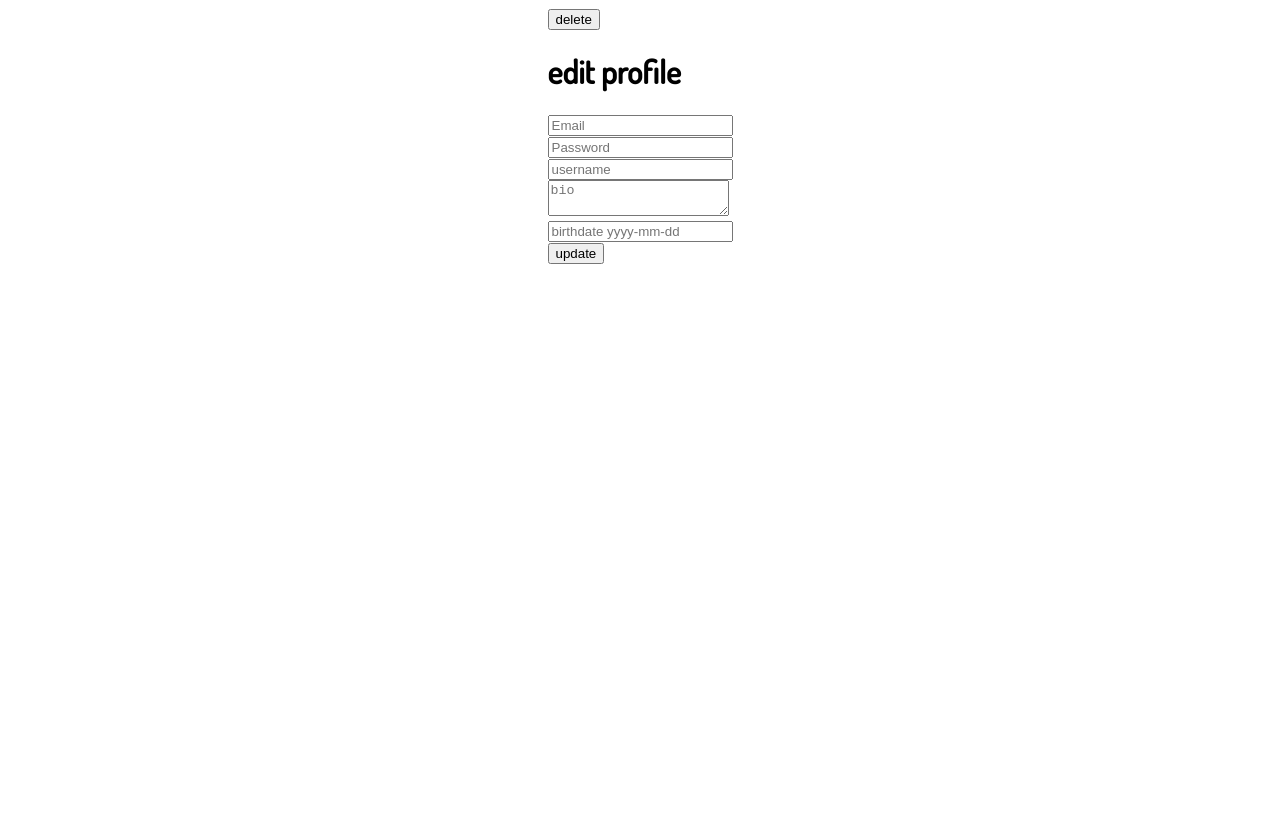
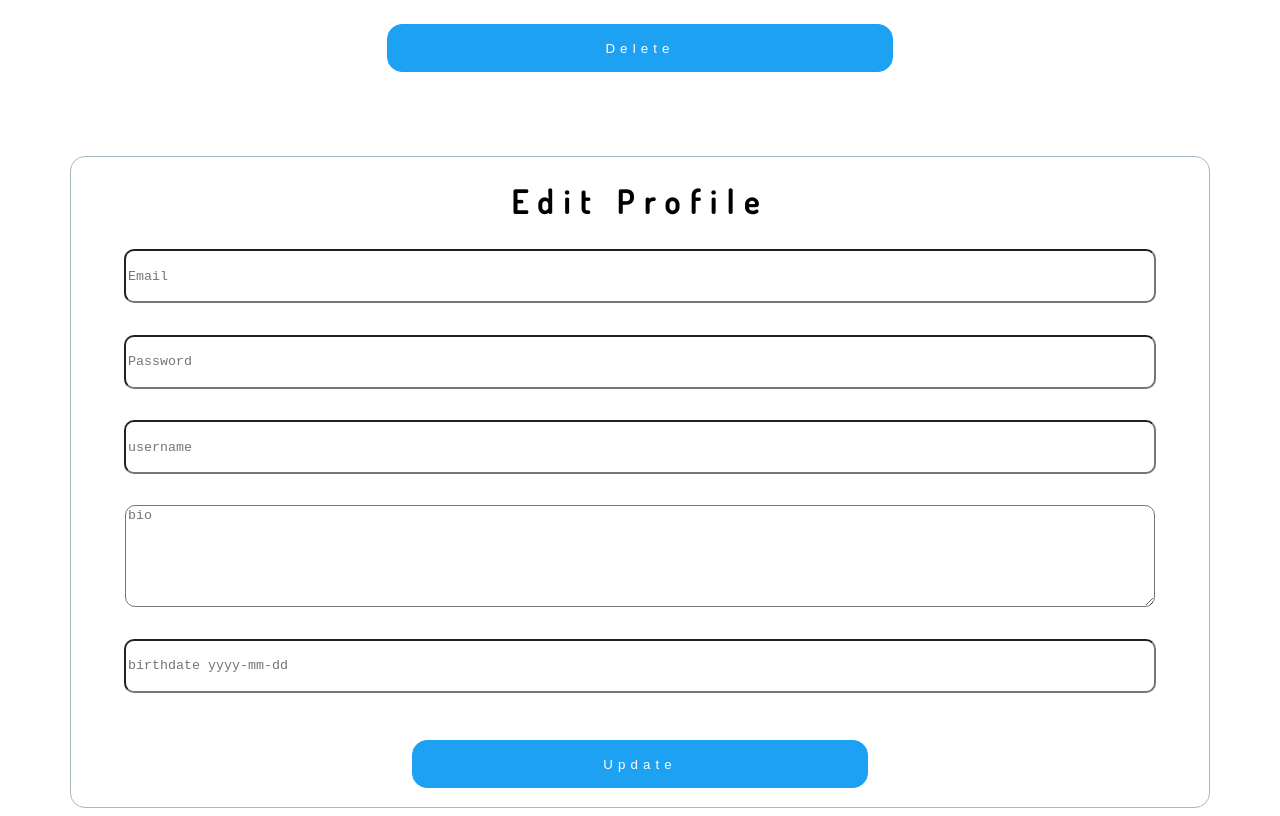
Before and after one commit to khalidamairi3/vueTweeter, a Vue app: page /#/editProfile in a window 1280 px wide. Built offline with nearby package versions, Linux system fonts and the light colour scheme.

Commit message:
styling and updating discover edit and delete profile

```diff
--- a/src/components/deleteProfile.vue
+++ b/src/components/deleteProfile.vue
@@ -1,5 +1,5 @@
 <template>
-    <div>
+    <div id="deleteProfile">
         <button @click="deleteProfile">delete</button>
 
     </div>
@@ -42,6 +42,35 @@ import cookies from "vue-cookies";
     }
 </script>
 
-<style lang="sass" scoped>
+<style lang="scss" scoped>
+#deleteProfile{
+  width: 100%;
+  text-align: center;
+}
+
+ button{
+        margin-top: 2vh;
+        width: 40%;
+        height: 6vh;
+        background-color: #1DA1F2;
+        color: white;
+        border-radius: 15px 15px 15px 15px;
+        border: 1px solid  #1DA1F2 ;
+        text-transform: capitalize;
+        letter-spacing: 0.4vw;
+        margin-bottom: 2vh;
+
+
+
+        &:hover{
+            border: 1px solid  #1DA1F2 ;
+            background-color:white;
+            color: #1DA1F2;
+            transition: all 0.2s ease-in;
+            box-shadow: 2px 2px #AAB8C2;
+
+
+        }
+    }
 
 </style>
--- a/src/components/editProfile.vue
+++ b/src/components/editProfile.vue
@@ -1,5 +1,6 @@
 <template>
-  <div>
+  <div id="editProfile">
+
     <h1>edit profile</h1>
     <input type="text" placeholder="Email" v-model="email" />
     <br />
@@ -71,6 +72,61 @@ export default {
 };
 </script>
 
-<style lang="sass" scoped>
+<style lang="scss" scoped>
+
+#editProfile{
+  // width: 100%;
+    text-transform: capitalize;
+    letter-spacing: 0.8vw;
+    min-height: 80%;
+    width: 90%;
+    display: grid;
+    justify-items: center;
+    align-items: center;
+    border-radius: 15px 15px 15px 15px;
+    border: 1px solid #AAB8C2;
+
+
+    input{
+
+        width: 90%;
+        height: 6vh;
+        border-radius: 10px 10px 10px 10px;
+        font-family: 'Courier New', Courier, monospace;
+    }
+    textarea{
+        width: 90%;
+        height: 12vh;
+        border-radius: 10px 10px 10px 10px;
+    }
+    p{
+      color: #3E000C;
+    }
+    button{
+        margin-top: 2vh;
+        width: 40%;
+        height: 6vh;
+        background-color: #1DA1F2;
+        color: white;
+        border-radius: 15px 15px 15px 15px;
+        border: 1px solid  #1DA1F2 ;
+        text-transform: capitalize;
+        letter-spacing: 0.4vw;
+        margin-bottom: 2vh;
+
+
+
+        &:hover{
+            border: 1px solid  #1DA1F2 ;
+            background-color:white;
+            color: #1DA1F2;
+            transition: all 0.2s ease-in;
+            box-shadow: 2px 2px #AAB8C2;
+
+
+        }
+    }
+
+}
 
 </style>
--- /dev/null
+++ b/src/components/trending.vue
@@ -0,0 +1,67 @@
+<template>
+  <div>
+    <tweetDisplay v-for="tweet in tweets" :key="tweet.tweetId" :Tweet="tweet" />
+  </div>
+</template>
+
+<script>
+import axios from "axios";
+// import cookies from "vue-cookies"
+import tweetDisplay from "./tweet";
+export default {
+  name: "trending-page",
+  components: {
+    tweetDisplay
+  },
+  mounted() {
+    axios
+      .request({
+        url: "https://tweeterest.ml/api/tweets",
+        method: "GET",
+        headers: {
+          "Content-Type": "application/json",
+          "X-Api-Key": "ZbUbhpzNbCXwE9Cbn4nK9zYQT1aNxPuRXkYLjJB7pqa67"
+        }
+      })
+      .then(response => {
+        this.tweets = response.data;
+
+        for (let i = 0; i < this.tweets.length; i++) {
+
+          axios
+            .request({
+              url: "https://tweeterest.ml/api/tweet-likes",
+              method: "GET",
+              params: {
+                tweetId: this.tweets[i].tweetId
+              },
+              headers: {
+                "Content-Type": "application/json",
+                "X-Api-Key": "ZbUbhpzNbCXwE9Cbn4nK9zYQT1aNxPuRXkYLjJB7pqa67"
+              }
+            })
+            .then(response => {
+              this.tweets[i].likes = response.data.length;
+              console.log(this.tweets[i]);
+              if(i==this.tweets.length){
+                  this.tweets.sort((a,b)=>{
+                      return (a.likes < b.likes) ? 1 : -1;
+                  });
+              }
+              console.log(this.tweets);
+            })
+            .catch(() => {});
+        }
+      })
+      .catch(() => {});
+  },
+  data() {
+    return {
+      tweets: []
+    };
+  }
+};
+</script>
+
+<style lang="scss" scoped>
+</style>
--- a/src/components/tweet.vue
+++ b/src/components/tweet.vue
@@ -3,7 +3,7 @@
     <p class="username" @click="selectUser(tweet.userId)">
       {{ tweet.username }}
     </p>
-    <p class="date">{{ tweet.created_at }}</p>
+    <p class="date">{{ tweet.createdAt }}</p>
     <div v-if="isuser">
       <i @click="editToShow()" id="myBtn" class="far fa-edit"></i>
       <i @click="Delete(tweet.tweetId)" class="fas fa-times"></i>
--- a/src/views/discoverPage.vue
+++ b/src/views/discoverPage.vue
@@ -1,16 +1,65 @@
 <template>
     <div id="discoverPage">
-        <dicoverComponent/>
+        <div id="cover">
+      <img
+        src="https://assets.materialup.com/uploads/f05e85d3-6423-4bbd-a956-eec379f9729b/preview-image.jpg"
+        alt="discover cover photo"
+      />
+    </div>
+    <div id="options">
+      <button @click="selectTweet"  v-bind:class=" { selection: tweetsSelection } ">Tweets</button>
+      <button @click="selectTrending" v-bind:class=" { selection: trendingSelection } ">Ternding</button>
+      <button @click="selectUser" v-bind:class=" { selection: usersSelection } ">Users</button>
+    </div>
+        <dicoverComponent v-if="tweetsSelection"/>
+        <trendingPage v-if="trendingSelection "/>
+        <usersPage v-if="usersSelection" :users = otherUsers  />
 
     </div>
 </template>
 
 <script>
-import dicoverComponent from "../components/discover"
+import trendingPage from "../components/trending";
+import usersPage from "../components/users"
+import dicoverComponent from "../components/discover";
     export default {
         name: "dicover-page",
         components: {
             dicoverComponent,
+            trendingPage,
+            usersPage
+        },
+        data() {
+            return {
+                tweetsSelection: true,
+                trendingSelection:false,
+                usersSelection:false
+            }
+        },
+        computed: {
+            otherUsers() {
+                return this.$store.getters.getOtherUsers;
+            }
+        },
+        methods: {
+            selectTweet() {
+                 this.tweetsSelection= true;
+                this.trendingSelection=false,
+                this.usersSelection=false
+
+            },
+              selectTrending() {
+                 this.tweetsSelection= false;
+                this.trendingSelection=true,
+                this.usersSelection=false
+
+            },
+              selectUser() {
+                 this.tweetsSelection= false;
+                this.trendingSelection=false,
+                this.usersSelection=true
+
+            }
         },
 
     }
@@ -20,6 +69,31 @@ import dicoverComponent from "../components/discover"
 
 #discoverPage{
     width: 100%;
+    #cover {
+    img {
+      width: 100%;
+      height: 25vh;
+      object-fit: cover;
+    }
+
+  }
+   #options {
+    width: 100%;
+    border-top: 2px solid #e1e8ed;
+    button {
+    font-family: "Dosis", sans-serif;
+    font-size: 16px;
+    width: 30%;
+    background-color: white;
+    border: 0px;
+
+  }
+  .selection {
+      color: #1da1f2;
+      border-bottom: 2px solid #1da1f2;
+    }
+  }
 }
 
+
 </style>
--- a/src/views/editProfile.vue
+++ b/src/views/editProfile.vue
@@ -1,5 +1,5 @@
 <template>
-  <div>
+  <div id="profileEdit">
        <deleteProfile />
     <editProfile />
 
@@ -19,4 +19,9 @@ export default {
 </script>
 
 <style lang="scss" scoped>
+#profileEdit{
+    width: 100%;
+    display: grid;
+    justify-items: center;
+}
 </style>
```
